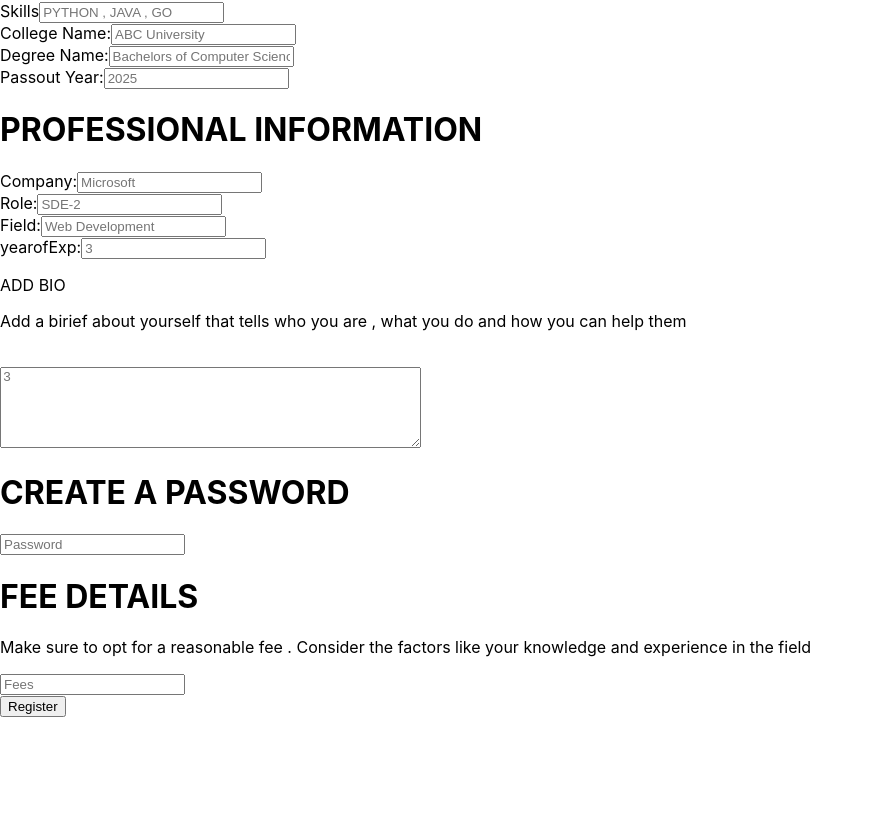
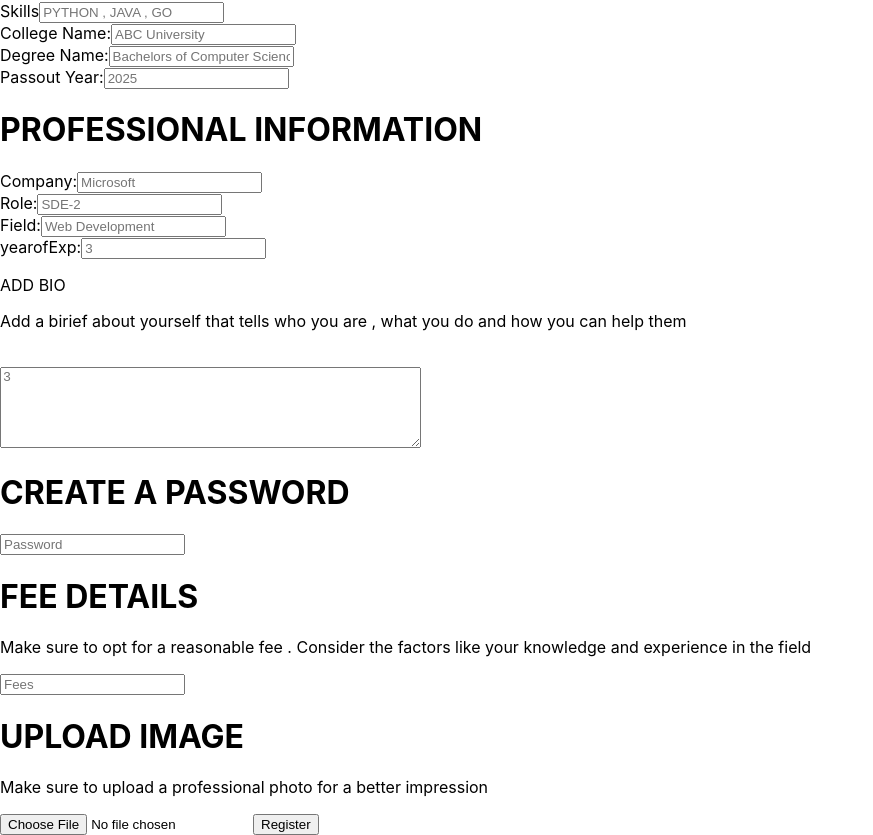
Before and after one commit to AKSHATH99/GUIDO, a React (Create React App) app in the folder frontend/: page /MentorReg in a window 1280 px wide. Shown: the part 436-1271 px from the top of the page, without its empty margins (0-873 px from the left). Before the commit the page ends 1153 px from the top, so only its background shows below. Built offline with nearby package versions, Linux system fonts and the light colour scheme.

Commit message:
added image input in registration form

```diff
--- a/frontend/src/components/Mentor/MentorRegistration.js
+++ b/frontend/src/components/Mentor/MentorRegistration.js
@@ -31,6 +31,8 @@ const MentorRegistration = () => {
     fees: " ",
   });
 
+  const [selectedFile , setSelectedFile]  = useState(null)
+
   const handlechange = (e) => {
     const { name, value } = e.target;
     const [field, index] = name.split(".");
@@ -51,16 +53,42 @@ const MentorRegistration = () => {
     }
   };
 
+  const handleFileChange = (e)=>{
+    setSelectedFile(e.target.files[0]);
+    console.log(selectedFile)
+  }
+
   const submitData = async (e) => {
     e.preventDefault();
+
+    const formData = new FormData();
+
+    Object.keys(formdata).forEach((key) => {
+      if (key === "education") {
+        formData.append(key, JSON.stringify(formdata[key]));
+      } else {
+        formData.append(key, formdata[key]);
+      }
+    });
+    // If an image file is selected, append it to the form data
+    if (selectedFile) {
+      formData.append("picture", selectedFile); // Replace "image" with the actual field name in your backend API
+    }
+
+    console.log(selectedFile);
+
+    // if (selectedFile) {
+    //   formData.append('file', selectedFile);
+    // }
+
 
     try {
       const response = await axios.post(
         "http://localhost:8000/api/v1/mentor/register",
-        formdata,
+        formData,
         {
           headers: {
-            "Content-Type": "application/json",
+            "Content-Type": "multipart/form-data",
           },
         }
       );
@@ -382,6 +410,14 @@ const MentorRegistration = () => {
             </label>
             <br />
 
+            <h1 className="m-10 mb-3 text-xl">UPLOAD IMAGE </h1>
+            <p className="w-96 text-sm ml-10 ">
+                Make sure to upload a professional photo for a better impression {" "}
+              </p>
+            <input type="file" onChange={handleFileChange}
+              className=" m-7 h-10 w-1/2 mt-4 ml-10 rounded-md  text-xl "
+            />
+
             {/* <Link to="/MentorAccount"> */}
             <button
               className="border border-green-100 bg-green-100  w-3/4 ml-28 h-12 rounded-2xl m-5 text-2xl hover:bg-green-300"
```
